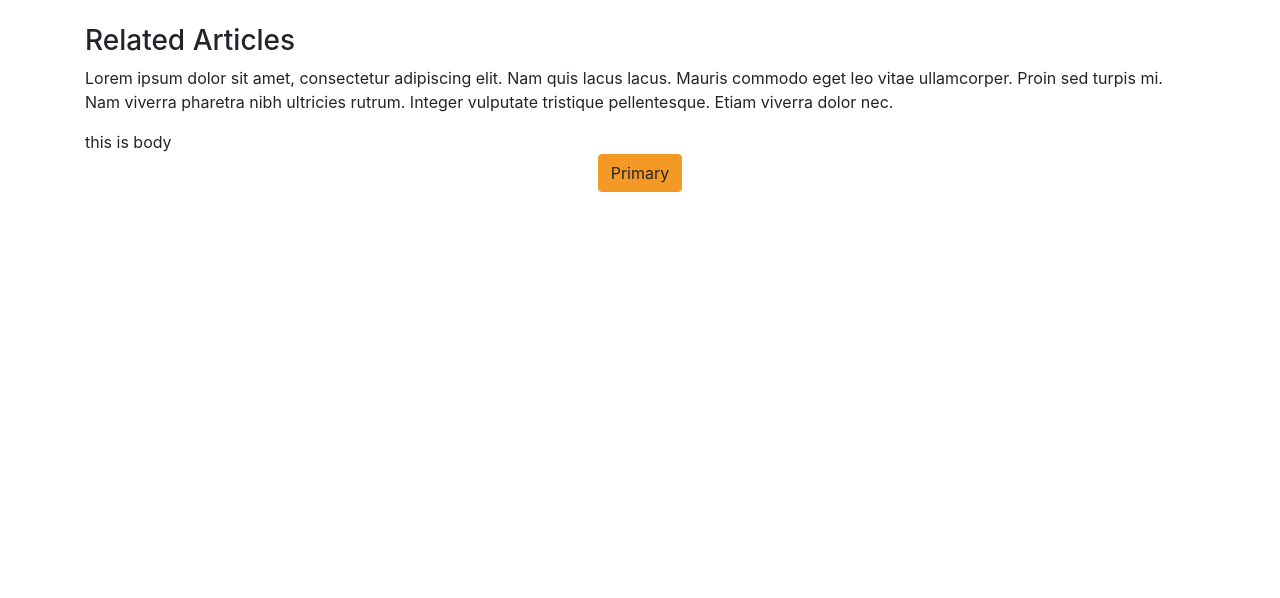
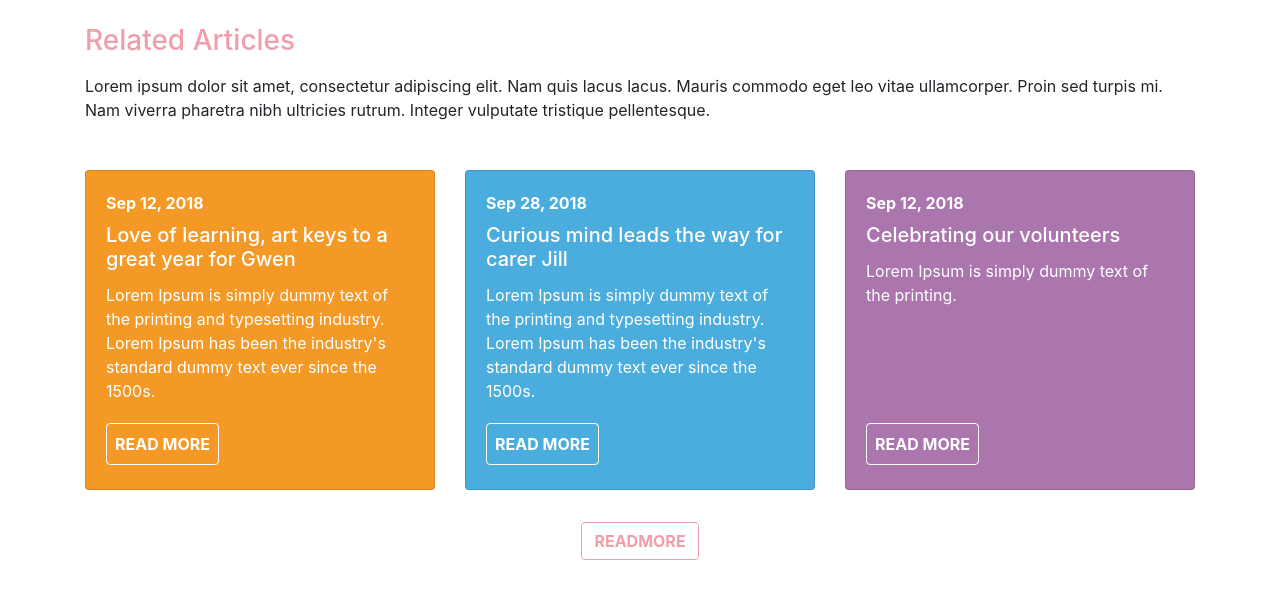
Before and after one commit to Rahul-Pote/levo-test, a React (Create React App) app: page / in a window 1280 px wide. Shown: the top 598 px of the page. Built offline with nearby package versions, Linux system fonts and the light colour scheme.

Commit message:
Add article card

```diff
--- a/src/App.js
+++ b/src/App.js
@@ -1,29 +1,90 @@
 import React from 'react';
-import { Button, Container } from 'react-bootstrap';
-
-import Section from './components/Section';
+import { Container } from 'react-bootstrap';
+import ArticleSection from './components/Articles/ArticleSection';
 
 const RelatedArticle = {
   title: 'Related Articles',
   description: `Lorem ipsum dolor sit amet, consectetur adipiscing elit. Nam quis
             lacus lacus. Mauris commodo eget leo vitae ullamcorper. Proin sed
             turpis mi. Nam viverra pharetra nibh ultricies rutrum. Integer
-            vulputate tristique pellentesque. Etiam viverra dolor nec.`,
+            vulputate tristique pellentesque.`,
+  articles: [
+    {
+      id: 1,
+      date: '2018-09-12T11:47:29.086+00:00',
+      title: 'Love of learning, art keys to a great year for Gwen',
+      description:
+        "Lorem Ipsum is simply dummy text of the printing and typesetting industry. Lorem Ipsum has been the industry's standard dummy text ever since the 1500s.",
+      url: '#',
+    },
+    {
+      id: 2,
+      date: '2018-09-28T11:47:29.086+00:00',
+      title: 'Curious mind leads the way for carer Jill',
+      description:
+        "Lorem Ipsum is simply dummy text of the printing and typesetting industry. Lorem Ipsum has been the industry's standard dummy text ever since the 1500s.",
+      url: '#',
+    },
+    {
+      id: 3,
+      date: '2018-09-12T11:47:29.086+00:00',
+      title: 'Celebrating our volunteers',
+      description: 'Lorem Ipsum is simply dummy text of the printing.',
+      url: '#',
+    },
+    {
+      id: 4,
+      date: '2018-09-12T11:47:29.086+00:00',
+      title: 'Love of learning, art keys to a great year for Gwen',
+      description:
+        "Lorem Ipsum is simply dummy text of the printing and typesetting industry. Lorem Ipsum has been the industry's standard dummy text ever since the 1500s.",
+      url: '#',
+    },
+    {
+      id: 5,
+      date: '2018-09-28T11:47:29.086+00:00',
+      title: 'Curious mind leads the way for carer Jill',
+      description:
+        "Lorem Ipsum is simply dummy text of the printing and typesetting industry. Lorem Ipsum has been the industry's standard dummy text ever since the 1500s.",
+      url: '#',
+    },
+    {
+      id: 6,
+      date: '2018-09-12T11:47:29.086+00:00',
+      title: 'Celebrating our volunteers',
+      description: 'Lorem Ipsum is simply dummy text of the printing.',
+      url: '#',
+    },
+    {
+      id: 7,
+      date: '2018-09-12T11:47:29.086+00:00',
+      title: 'Love of learning, art keys to a great year for Gwen',
+      description:
+        "Lorem Ipsum is simply dummy text of the printing and typesetting industry. Lorem Ipsum has been the industry's standard dummy text ever since the 1500s.",
+      url: '#',
+    },
+    {
+      id: 8,
+      date: '2018-09-28T11:47:29.086+00:00',
+      title: 'Curious mind leads the way for carer Jill',
+      description:
+        "Lorem Ipsum is simply dummy text of the printing and typesetting industry. Lorem Ipsum has been the industry's standard dummy text ever since the 1500s.",
+      url: '#',
+    },
+    {
+      id: 9,
+      date: '2018-09-12T11:47:29.086+00:00',
+      title: 'Celebrating our volunteers',
+      description: 'Lorem Ipsum is simply dummy text of the printing.',
+      url: '#',
+    },
+  ],
 };
 
 const App = () => (
   <div className="App">
-    <Container>
-      <Section>
-        <Section.Head
-          title={RelatedArticle.title}
-          description={RelatedArticle.description}
-        />
-        <Section.Body>this is body</Section.Body>
-        <Section.Footer>
-          <Button variant="primary">Primary</Button>
-        </Section.Footer>
-      </Section>
+    <Container className="mb-4">
+      <ArticleSection {...RelatedArticle} />
     </Container>
   </div>
 );
--- /dev/null
+++ b/src/components/Articles/ArticleCard.js
@@ -0,0 +1,43 @@
+import React from 'react';
+import PropTypes from 'prop-types';
+import { Card } from 'react-bootstrap';
+
+import getTime from '../../utils/getTime';
+
+const propTypes = {
+  /** Id of the card */
+  id: PropTypes.number.isRequired,
+  /** date of the card */
+  date: PropTypes.string.isRequired,
+  /** Title of the card */
+  title: PropTypes.string.isRequired,
+  /** Description of the card */
+  description: PropTypes.string.isRequired,
+  /** Url of the card */
+  url: PropTypes.string.isRequired,
+};
+
+const ArticleCard = ({ id, date, title, description, url }) => {
+  if (!title) return null;
+  return (
+    <Card className="h-100 text-white" id={id}>
+      <Card.Body className="d-flex flex-column">
+        <div className="font-weight-bold mb-2">{getTime(date)}</div>
+        <Card.Title>{title}</Card.Title>
+        <Card.Text>{description}</Card.Text>
+      </Card.Body>
+      <Card.Footer className="bg-transparent pt-0 border-top-0 pb-4">
+        <Card.Link
+          href={url}
+          className="d-inline-block font-weight-bold text-white rounded p-2 text-uppercase border border-white"
+        >
+          Read more
+        </Card.Link>
+      </Card.Footer>
+    </Card>
+  );
+};
+
+ArticleCard.propTypes = propTypes;
+
+export default ArticleCard;
--- /dev/null
+++ b/src/components/Articles/ArticleSection.js
@@ -0,0 +1,63 @@
+import React, { memo, useState } from 'react';
+import { Button, Row } from 'react-bootstrap';
+import PropTypes from 'prop-types';
+
+import Section from '../Section';
+import styles from './style/ArticleSection.module.scss';
+import Articles from './Articles';
+
+const propTypes = {
+  /** Title for the component */
+  articles: PropTypes.arrayOf(PropTypes.object).isRequired,
+  /** Description for the component */
+  description: PropTypes.string,
+  /** Title for the component */
+  title: PropTypes.node.isRequired,
+};
+
+const defaultProps = {
+  description: '',
+};
+
+const ArticleSection = memo(({ title, description, articles = [] }) => {
+  if (!articles.length) return null;
+  const [currentVisibleCardRow, setCurrentVisibleCardRow] = useState(1);
+  const visibleData = articles.slice(0, currentVisibleCardRow * 3);
+  const hiddenData = articles.slice(
+    currentVisibleCardRow * 3,
+    currentVisibleCardRow.length
+  );
+
+  return (
+    <Section>
+      <Section.Head
+        titleClassName={`${styles.relatedArticleTitle}`}
+        title={title}
+        description={description}
+      />
+      <Section.Body>
+        <Row>
+          <Articles data={visibleData} />
+        </Row>
+      </Section.Body>
+      {hiddenData.length ? (
+        <Section.Footer>
+          <Button
+            variant="outline"
+            onClick={() => {
+              setCurrentVisibleCardRow(currentVisibleCardRow + 1);
+            }}
+            className={`${styles.relatedArticleViewMore} font-weight-bold text-uppercase cursor-pointer`}
+          >
+            readMore
+          </Button>
+        </Section.Footer>
+      ) : null}
+    </Section>
+  );
+});
+
+ArticleSection.propTypes = propTypes;
+ArticleSection.defaultProps = defaultProps;
+
+export default ArticleSection;
--- /dev/null
+++ b/src/components/Articles/Articles.js
@@ -0,0 +1,25 @@
+import React, { memo } from 'react';
+import PropTypes from 'prop-types';
+import { Col } from 'react-bootstrap';
+
+import styles from './style/ArticleSection.module.scss';
+import ArticleCard from './ArticleCard';
+
+const propTypes = {
+  /** Data for article card. */
+  data: PropTypes.arrayOf(PropTypes.object).isRequired,
+};
+
+const renderArticle = (data) =>
+  data.map((item) => (
+    <Col md={4} className={`${styles.relatedArticleCard} mb-4`} key={item.id}>
+      <ArticleCard {...item} />
+    </Col>
+  ));
+
+const Articles = memo(({ data }) => renderArticle(data));
+
+Articles.propTypes = propTypes;
+Articles.displayName = 'Articles';
+
+export default Articles;
--- /dev/null
+++ b/src/components/Articles/style/ArticleSection.module.scss
@@ -0,0 +1,39 @@
+@import '../../../style/constants/colors';
+
+$className: 'relatedArticle';
+
+.#{$className} {
+  &Title {
+    color: map-get($color-map, 'illusion');
+  }
+
+  &ViewMore {
+    border-color: map-get($color-map, 'illusion');
+    color: map-get($color-map, 'illusion');
+
+    &:hover {
+      color: map-get($color-map, 'white');
+      background-color: map-get($color-map, 'illusion');
+    }
+  }
+
+  &Card {
+    &:nth-child(3n + 1) {
+      > div {
+        background-color: map-get($color-map, 'carrot-orange');
+      }
+    }
+
+    &:nth-child(3n + 2) {
+      > div {
+        background-color: map-get($color-map, 'summer-sky');
+      }
+    }
+
+    &:nth-child(3n + 3) {
+      > div {
+        background-color: map-get($color-map, 'violet-blue');
+      }
+    }
+  }
+}
--- a/src/components/Section/Body.js
+++ b/src/components/Section/Body.js
@@ -13,7 +13,7 @@ const defaultProps = {
 };
 
 const Body = ({ children, className, ...otherProps }) => (
-  <div {...otherProps} className={className}>
+  <div {...otherProps} className={`${className} mt-5`}>
     {children}
   </div>
 );
--- a/src/components/Section/Footer.js
+++ b/src/components/Section/Footer.js
@@ -14,7 +14,7 @@ const defaultProps = {
 };
 
 const Footer = ({ children, className, ...otherProps }) => (
-  <footer {...otherProps} className={clsx('text-center', className)}>
+  <footer {...otherProps} className={clsx('text-center mt-2', className)}>
     {children}
   </footer>
 );
--- a/src/components/Section/Head.js
+++ b/src/components/Section/Head.js
@@ -27,8 +27,8 @@ const Head = ({
   ...otherProps
 }) => (
   <header {...otherProps}>
-    <h1 className={clsx('h3', titleClassName)}>{title}</h1>
-    <p className={clsx('', descClassName)}>{description}</p>
+    <h1 className={clsx('h3 text-capitalize', titleClassName)}>{title}</h1>
+    <p className={clsx('mt-3', descClassName)}>{description}</p>
   </header>
 );
 
--- a/src/style/constants/_colors.scss
+++ b/src/style/constants/_colors.scss
@@ -3,4 +3,5 @@ $color-map: (
   'summer-sky': #4aadde,
   'violet-blue': #ab75ad,
   'illusion': #f09ea9,
+  'white': #fff,
 );
--- /dev/null
+++ b/src/utils/getTime.js
@@ -0,0 +1,15 @@
+const options = {
+  year: 'numeric',
+  month: 'short',
+  day: 'numeric',
+};
+
+/**
+ * @desc Get time from timestamp
+ * @param {string} timestamp
+ * @example  ('2018-09-12T11:47:29.086+00:00') => 'Sep 12, 2018'
+ */
+
+const getTime = (date) => new Date(date).toLocaleDateString('en-US', options);
+
+export default getTime;
```
Also changed, not shown: package.json (+2 -8 lines), 1 other file (tests, documents, lock files or other folders).
